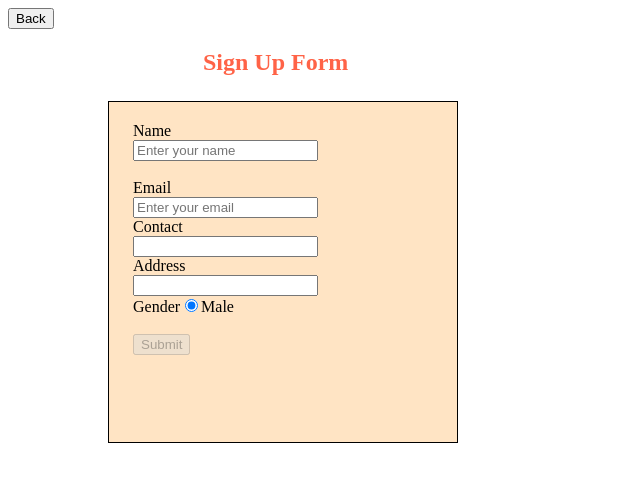
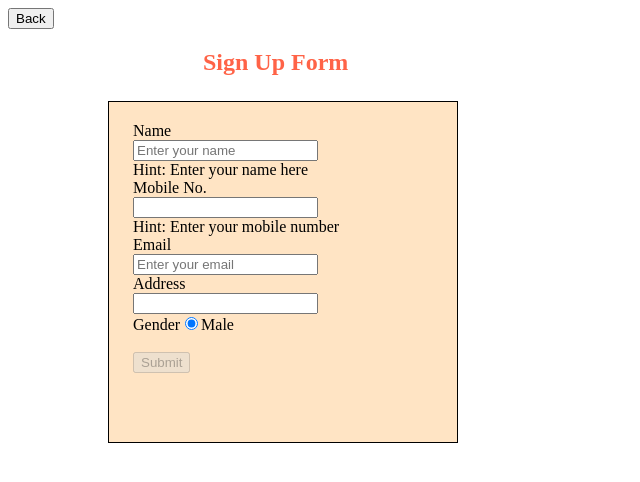
Before and after one commit to shivcharankhanderao/My_Angular_Project, an Angular app in the folder My_First_Project/: page /signup in a window 1280 px wide. Shown: the top 482 px of the page, without its empty margins (0-640 px from the left). Built offline with nearby package versions, Linux system fonts and the light colour scheme.

Commit message:
Reactive Form with error

```diff
--- a/My_First_Project/src/app/signup/signup.component.html
+++ b/My_First_Project/src/app/signup/signup.component.html
@@ -4,21 +4,48 @@
 <form class="signup-form-container" [formGroup]="signUpForm">
     <label>Name</label><br>
     <input type="text" formControlName="name" placeholder="Enter your name"><br>
-    <span class="err" *ngIf="signUpForm.get('name')?.errors?.['required'] && signUpForm.get('name')?.touched">
-        Name is required</span>
+    <span *ngIf="!signUpForm.get('name')?.touched && !signUpForm.get('name')?.valid
+        && !signUpForm.get('name')?.dirty">Hint: Enter your name here
+    </span>
+    <span class="err" *ngIf="signUpForm.get('name')?.errors?.['required'] && signUpForm.get('name')?.touched
+     && !signUpForm.get('name')?.valid ">
+        Name is required
+    </span>
         <span class="err" *ngIf="signUpForm.get('name')?.errors?.['pattern']">
-            Please enter valid name
-        </span><br>
+            Please enter Alphabets only
+        </span>
+        <span class="err" *ngIf="signUpForm.get('name')?.errors?.['minlength']
+        && !signUpForm.get('name')?.errors?.['pattern']">
+        Name must contain 10 Alphabets
+    </span><br>
+    <label>Mobile No.</label><br>
+    <input type="text" formControlName="mobNo"><br>
+    <span *ngIf="!signUpForm.get('mobNo')?.touched && !signUpForm.get('mobNo')?.dirty ">
+        Hint: Enter your mobile number
+    </span>
+    <span class="err" *ngIf="signUpForm.get('mobNo')?.touched
+      && !signUpForm.get('mobNo')?.dirty ">
+     Please enter mobile number</span>
+    <span class="err" *ngIf="signUpForm.get('mobNo')?.errors?.['pattern'] ">
+        Mobile number should be in integers
+    </span>
+    <span class="err" *ngIf="signUpForm.get('mobNo')?.errors?.['minlength']
+    && !signUpForm.get('mobNo')?.errors?.['pattern'] ">
+        Please enter minimum 10 digits mobile number
+    </span>
+    <span class="err" *ngIf="signUpForm.get('mobNo')?.errors?.['maxlength']
+    && !signUpForm.get('mobNo')?.errors?.['pattern'] ">
+        Please enter maximum 10 digits mobile number
+    </span><br>
 
     <label>Email</label><br>
     <input type="text" formControlName="email" placeholder="Enter your email"><br>
-    <label>Contact</label><br>
-    <input type="text" formControlName="contact"><br>
+
     <label>Address</label><br>
     <input type="text" formControlName="address"><br>
     <label>Gender</label>
     <input type="radio" formControlName="gender" value="male">Male <br><br>
-    <button [disabled]="!signUpForm.valid">Submit</button>
+    <button [disabled]="!signUpForm.valid" (click)="submit()">Submit</button>
 
 </form>
 
--- a/My_First_Project/src/app/signup/signup.component.ts
+++ b/My_First_Project/src/app/signup/signup.component.ts
@@ -1,5 +1,5 @@
 import { Component } from '@angular/core';
-import { FormGroup,FormBuilder,Validator, Validators } from '@angular/forms';
+import { FormGroup,FormBuilder, Validators } from '@angular/forms';
 
 @Component({
   selector: 'app-signup',
@@ -20,12 +20,17 @@ export class SignupComponent {
   }
   signUpFormControlls(){
     this.signUpForm = this.formbuilder.group({
-      name : ['',[Validators.required,Validators.pattern("[a-zA-Z]*$"),Validators.minLength(10)]],
+      name : ['',[Validators.required,Validators.pattern("[a-zA-Z ]*$"),Validators.minLength(10)]],
+      mobNo : ['',[Validators.pattern("[0-9]*$"),Validators.minLength(10),Validators.maxLength(10)]],
       email : [],
-      contact : [],
       address : [],
       gender : ['male']
     })
   }
 
+  submit(){
+    console.log(this.signUpForm.value);
+
+  }
+
 }
```
